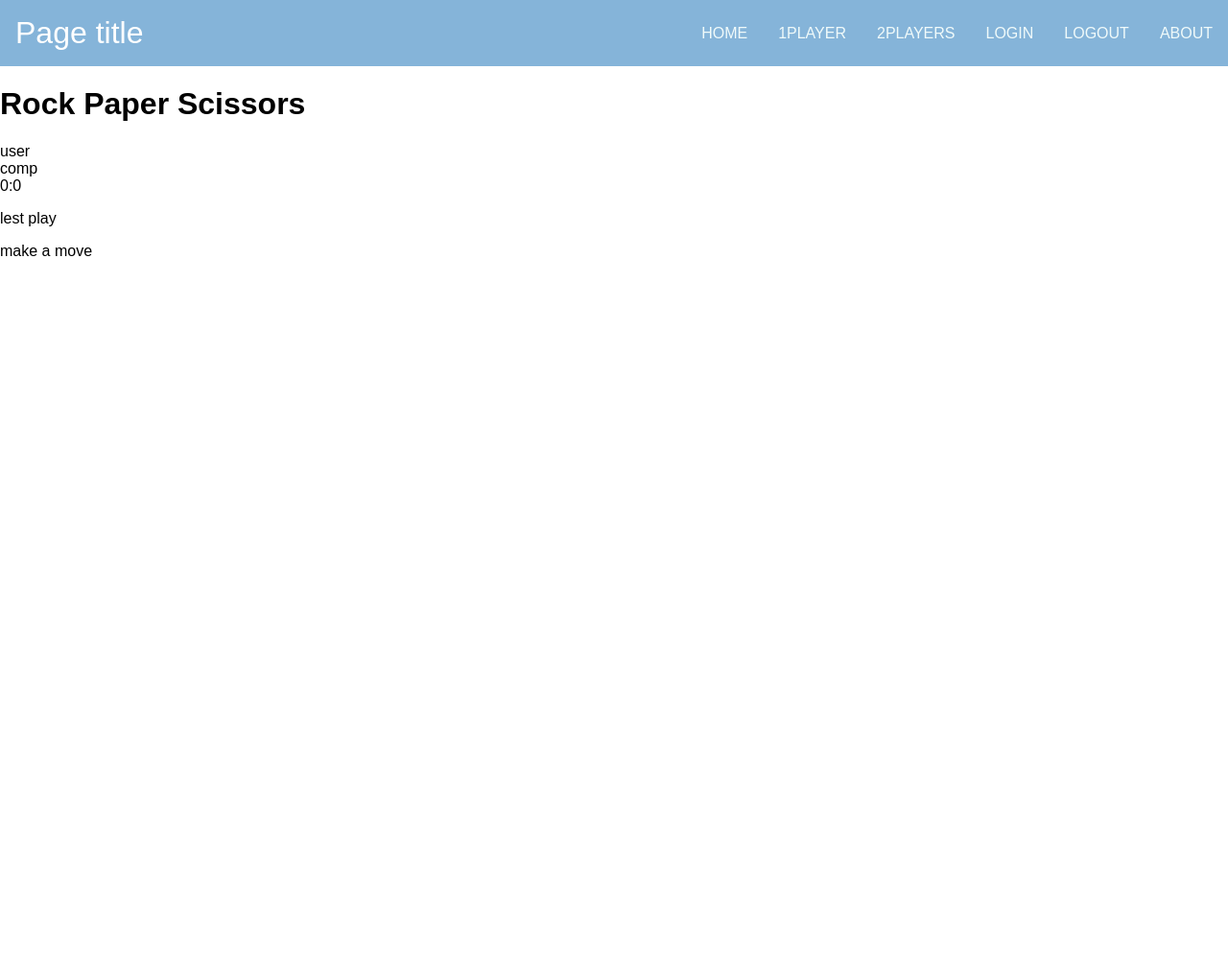
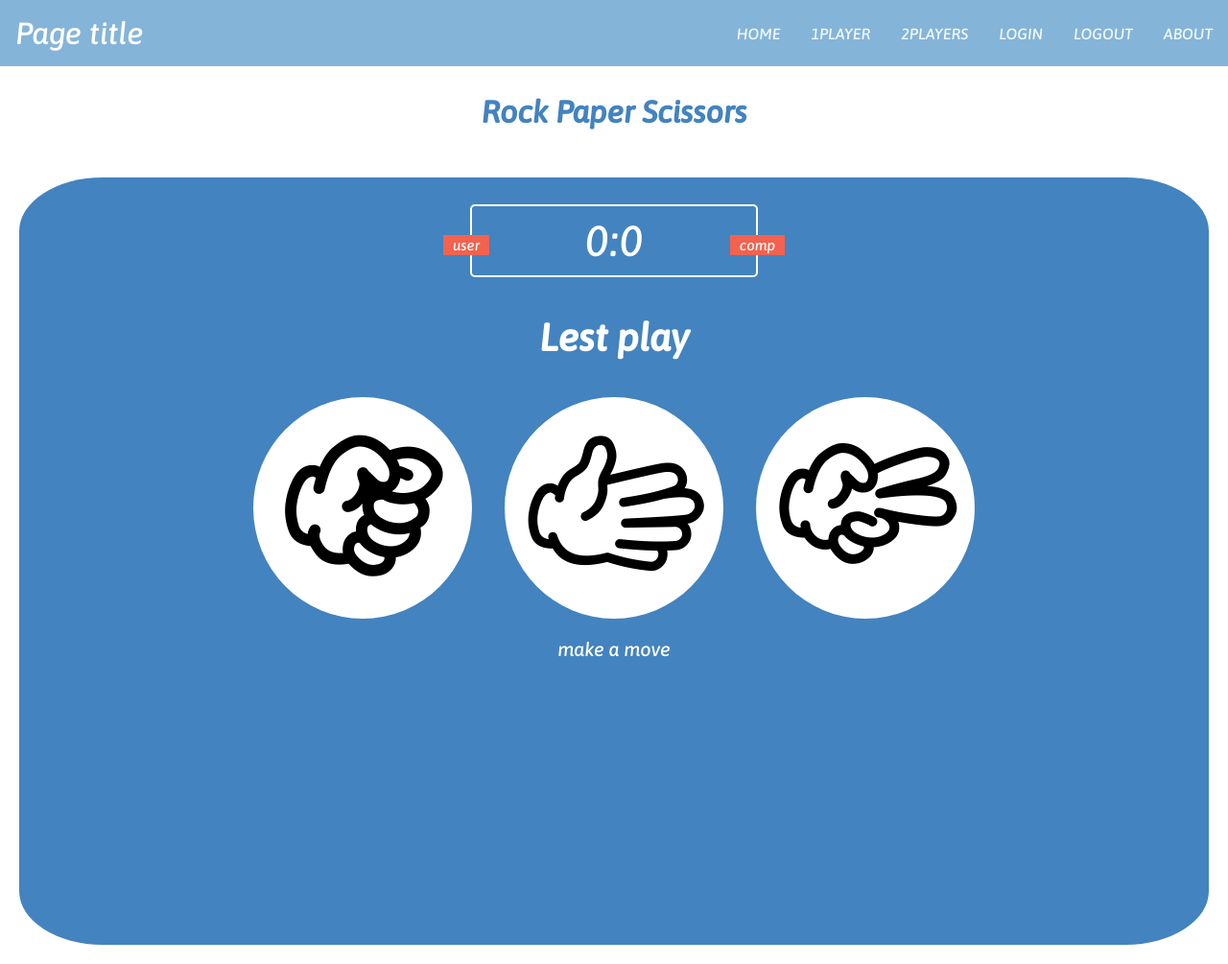
Before and after one commit to MonjedAllaw/webdesign-project, a Flask app: page /rps in a window 1280 px wide. Shown: the whole page at 96% size. Before the commit the page ends 267 px from the top, so only its background shows below. Run offline with Flask 2, Linux system fonts and the light colour scheme.

Commit message:
RPS html/css

```diff
--- a/website/static/css/style.css
+++ b/website/static/css/style.css
@@ -1,6 +1,8 @@
+@import url('https://fonts.googleapis.com/css2?family=Asap:ital,wght@1,500&display=swap');
+
 *{
     box-sizing: border-box;
-    font-family: sans-serif;
+    font-family:asap, sans-serif;
 }
 body{
     margin:0;
@@ -127,14 +129,14 @@ body{
 /*end home*/
 
 
-/*login*/
+/*auth*/
 
 .auth_body{
     margin: 0;
     height: 100vh;
     display: flex;
-    align-items: center; //v
-    justify-content: center; //h
+    align-items:center; /*v*/
+    justify-content:center; /*h*/
     font-size: 18px;
     background: #f9f8fb;
 
@@ -152,7 +154,7 @@ body{
 .form_container,
 .form_input,
 .form_button {
-    font: 1rem 'Quicksand', sans-serif;
+    font: 1rem  sans-serif;;
 
 
 }
@@ -215,9 +217,85 @@ body{
 
 
 
+/*end auth*/
+
+/*Rock Paper Scissors*/
+.rps_body{
+    background:#4383bf;
+    height:100vh;
+    margin:20px;
+    padding:0.5rem;
+    border-radius: 7%;
+
+}
+
+.rps_header{
+    background:#ffffff;
+    padding:0.5rem;
+   text-align:center;
+   color:#4383bf;
+
+}
+
+.score_board {
+       padding:10px;
+       margin:20px  auto;/*auto to horizontally center the elements;*/
+       border:2px solid white;
+       border-radius:5px;
+       text-align:center;
+       width:300px;
+       color:white;
+       position:relative;
+       font-size:45px;
 
 
+}
+
+.badge{
+    background-color:#f2624f;
+    padding:2px 10px; /*2t,b 10r-l*/
+    font-size:15px;
+
+}
 
 
+#user_badge {
+    position:absolute;
+    top:30px;
+    left:-30px;
+}
 
-/*end login*/
+#computer_badge{
+    position:absolute;
+    top:30px;
+    right:-30px;
+
+}
+.result {
+	font-size: 40px;
+	color: white;
+	text-align:center;
+	font-weight:bold;
+
+
+}
+.rps_choices{
+    text-align:center;
+}
+.rps_choice{
+    display: inline-block;
+    padding: 10px;
+	margin:0 15px;
+	background: white;
+	border: 4px solid white;
+	border-radius:50%;
+	transition: all 0.3s ease;
+}
+
+#action_message {
+	text-align: center;
+	color: white;
+	font-size: 20px;
+
+
+}
--- a/website/templates/RPS.html
+++ b/website/templates/RPS.html
@@ -1,29 +1,32 @@
 {%extends "base.html"%}
-{% block title %}Rook Paper scissors{% endblock %}
+{% block title %}Rook Paper Scissors{% endblock %}
 {% block content %}
-
-<div>
-    <header>
+<header class="rps_header">
         <h1>Rock Paper Scissors</h1>
     </header>
+<div class="rps_body">
+
     <div class="score_board">
-        <div class="badge" id="user-badge">user</div>
-        <div class="badge" id="computer-badge">comp</div>
+        <div class="badge" id="user_badge">user</div>
+        <div class="badge" id="computer_badge">comp</div>
         <span id="user_score">0</span>:<span id="computer_score">0</span>
     </div>
 
     <div class="result">
-        <p>lest play</p>
+        <p>Lest play</p>
     </div>
 
     <div class="rps_choices">
         <div class="rps_choice" id="r">
+            <img src="../static/imgs/rock.png">
 
         </div>
         <div class="rps_choice" id="p">
+              <img src="../static/imgs/paper.png">
 
         </div>
         <div class="rps_choice" id="s">
+              <img src="../static/imgs/scissors.png">
 
         </div>
 
```
Also changed, not shown: website/static/imgs/paper.png (added), website/static/imgs/rock.png (added), website/static/imgs/scissors.png (added).
